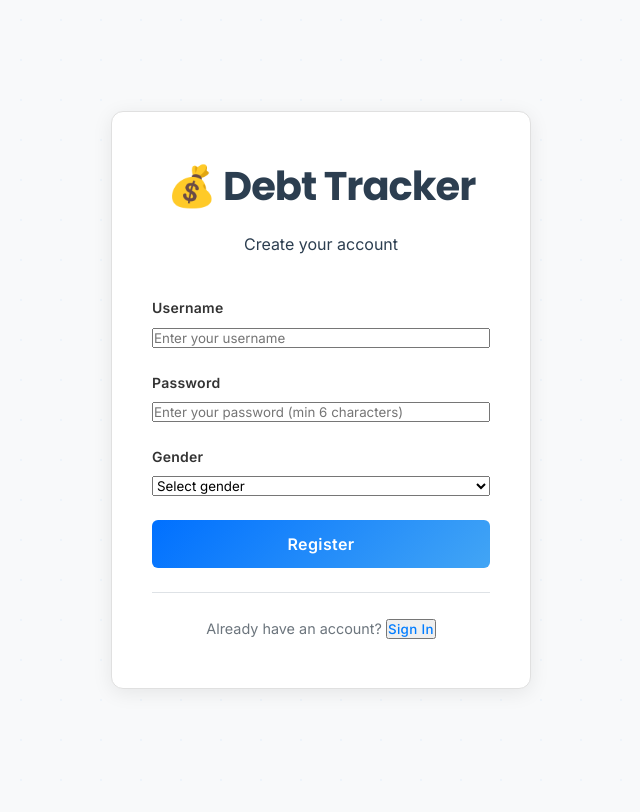
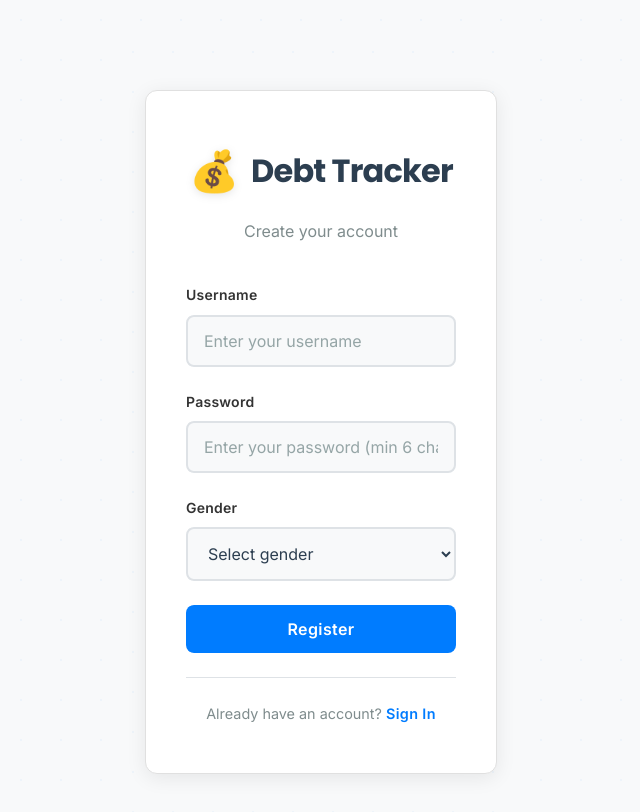
Before and after one commit to marco5454/debt-app-v2, a React (Vite) app in the folder client/: page /register in a window 1280 px wide. Shown: the top 812 px of the page, without its empty margins (319-959 px from the left). Built offline with nearby package versions, Linux system fonts and the light colour scheme.

Commit message:
registration screen fix

```diff
--- a/client/src/components/Register.jsx
+++ b/client/src/components/Register.jsx
@@ -112,7 +112,8 @@ function Register({ onRegister }) {
   }
 
   return (
-    <div className="login-card">
+    <div className="login-container">
+      <div className="register-card">
         {/* Custom Notification */}
         {showNotification && (
           <div className="success-notification">
@@ -123,41 +124,49 @@ function Register({ onRegister }) {
           </div>
         )}
 
-      <div className="login-header">
-        <h1>💰 Debt Tracker</h1>
-        <p>Create your account</p>
+        <div className="register-header">
+          <div className="login-brand">
+            <div className="brand-icon">💰</div>
+            <h1 className="brand-title">Debt Tracker</h1>
+          </div>
+          <p className="register-subtitle">Create your account</p>
         </div>
 
-      <form onSubmit={handleSubmit} className="login-form">
+        <form onSubmit={handleSubmit} className="register-form">
           {error && (
-          <div className="login-error">
-            {error}
+            <div className="register-error">
+              <div className="error-icon">⚠️</div>
+              <span>{error}</span>
             </div>
           )}
 
           <div className="form-group">
-          <label htmlFor="username">Username</label>
+            <label htmlFor="username" className="form-label">Username</label>
             <input
               type="text"
               id="username"
               name="username"
+              className="form-input"
               value={formData.username}
               onChange={handleChange}
               placeholder="Enter your username"
+              disabled={isLoading}
               required
               minLength={2}
             />
           </div>
 
         <div className="form-group">
-          <label htmlFor="password">Password</label>
+          <label htmlFor="password" className="form-label">Password</label>
           <input
             type="password"
             id="password"
             name="password"
+            className="form-input"
             value={formData.password}
             onChange={handleChange}
             placeholder="Enter your password (min 6 characters)"
+            disabled={isLoading}
             required
             autoComplete="new-password"
             minLength={6}
@@ -165,14 +174,15 @@ function Register({ onRegister }) {
         </div>
 
         <div className="form-group">
-          <label htmlFor="gender">Gender</label>
+          <label htmlFor="gender" className="form-label">Gender</label>
           <select
             id="gender"
             name="gender"
+            className="form-input"
             value={formData.gender}
             onChange={handleChange}
+            disabled={isLoading}
             required
-            className="form-select"
           >
             <option value="">Select gender</option>
             <option value="Male">Male</option>
@@ -183,19 +193,26 @@ function Register({ onRegister }) {
 
         <button
           type="submit"
-          className="btn btn-primary btn-login"
+          className="btn-register"
           disabled={isLoading}
         >
-          {isLoading ? 'Registering...' : 'Register'}
+          {isLoading ? (
+            <>
+              <span className="loading-spinner"></span>
+              Registering...
+            </>
+          ) : (
+            'Register'
+          )}
         </button>
       </form>
 
-      <div className="login-footer">
-        <p>
+      <div className="register-footer">
+        <p className="signin-prompt">
           Already have an account?{' '}
           <button
             type="button"
-            className="link-button"
+            className="link-login"
             onClick={() => navigate('/login')}
           >
             Sign In
@@ -203,6 +220,7 @@ function Register({ onRegister }) {
         </p>
       </div>
     </div>
+    </div>
   )
 }
 
```
Lines whose indentation alone changed are shown as unchanged.
